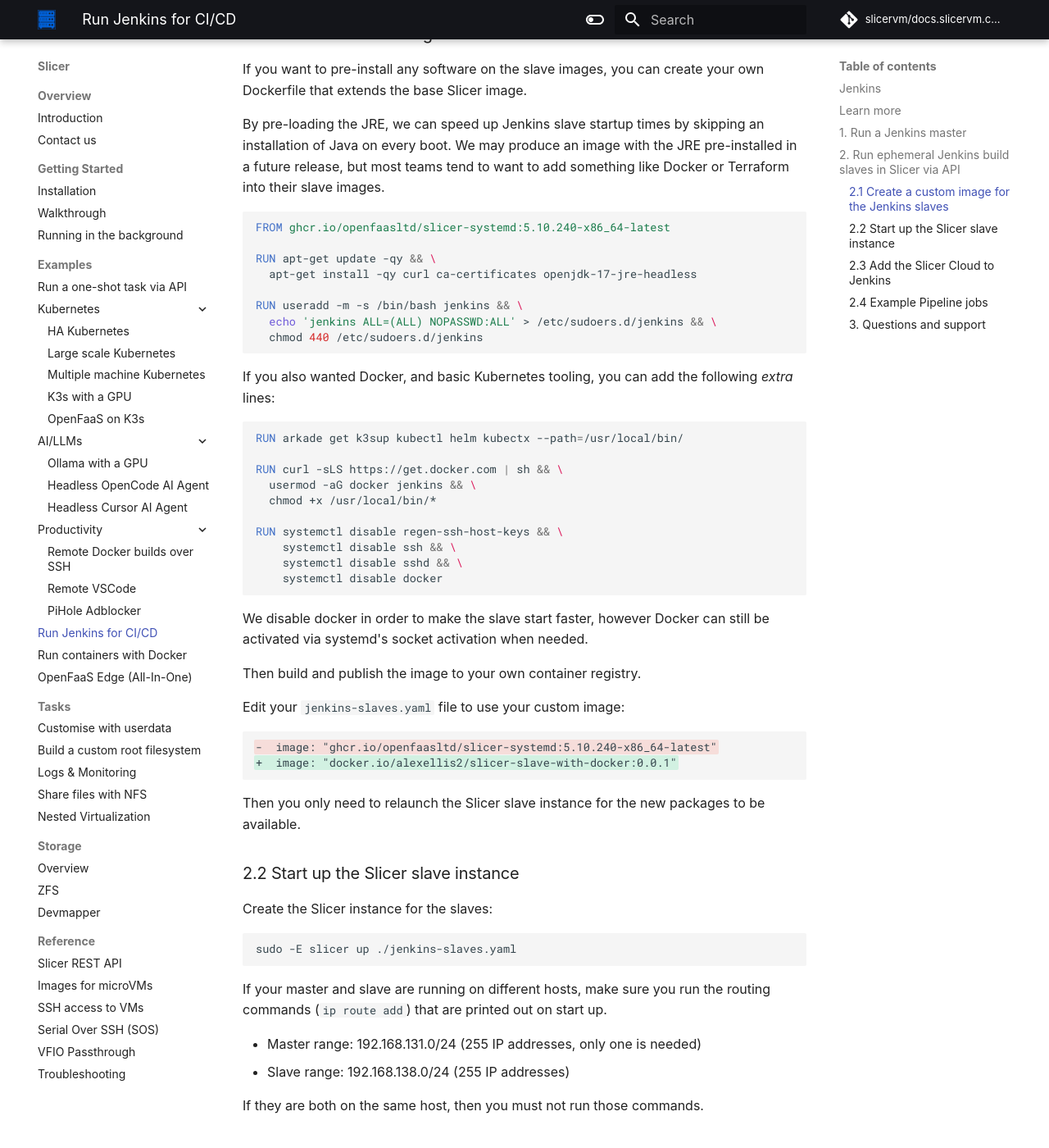
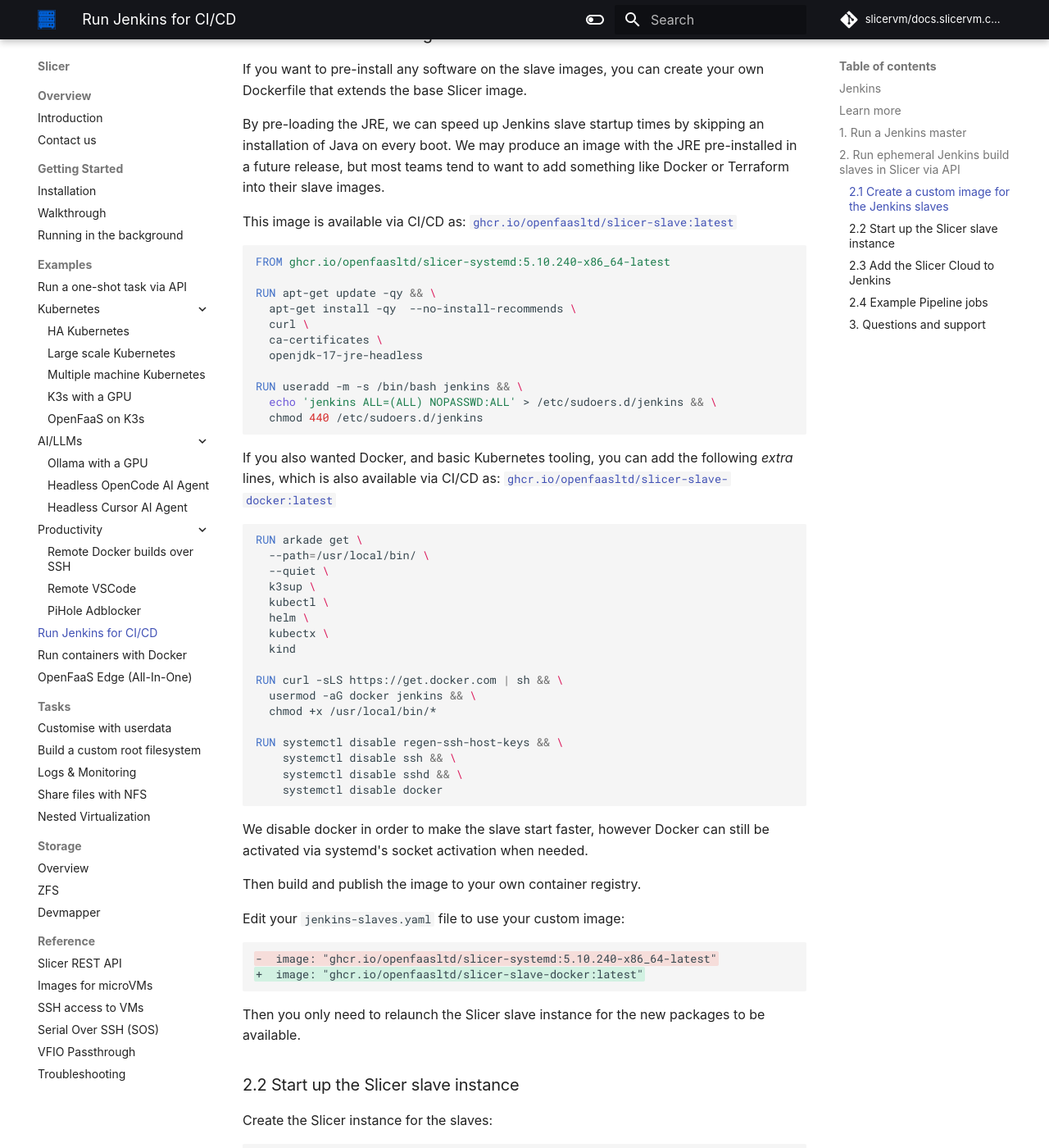
Before and after one commit to slicervm/docs.slicervm.com, an MkDocs documentation site: the page built from docs/examples/jenkins.md, in a window 1280 px wide and 1400 px high, scrolled down 7020 px. Shown: the whole window at 82% size. Built offline with MkDocs 1.6.1 and Material for MkDocs 9.7.7, drawn with Linux system fonts in a browser that asks for light colours; some web fonts are replaced; comment, search, counter and statistics services are not loaded.

Commit message:
Use published base image
Signed-off-by: Alex Ellis (OpenFaaS Ltd) <alexellis2@gmail.com>

````diff
--- a/docs/examples/jenkins.md
+++ b/docs/examples/jenkins.md
@@ -308,21 +308,33 @@
 
 By pre-loading the JRE, we can speed up Jenkins slave startup times by skipping an installation of Java on every boot. We may produce an image with the JRE pre-installed in a future release, but most teams tend to want to add something like Docker or Terraform into their slave images.
 
+This image is available via CI/CD as: [`ghcr.io/openfaasltd/slicer-slave:latest`](https://ghcr.io/openfaasltd/slicer-slave:latest)
+
 ```Dockerfile
 FROM ghcr.io/openfaasltd/slicer-systemd:5.10.240-x86_64-latest
 
 RUN apt-get update -qy && \
-  apt-get install -qy curl ca-certificates openjdk-17-jre-headless
+  apt-get install -qy  --no-install-recommends \
+  curl \
+  ca-certificates \
+  openjdk-17-jre-headless
 
 RUN useradd -m -s /bin/bash jenkins && \
   echo 'jenkins ALL=(ALL) NOPASSWD:ALL' > /etc/sudoers.d/jenkins && \
   chmod 440 /etc/sudoers.d/jenkins
 ```
 
-If you also wanted Docker, and basic Kubernetes tooling, you can add the following *extra* lines:
+If you also wanted Docker, and basic Kubernetes tooling, you can add the following *extra* lines, which is also available via CI/CD as: [`ghcr.io/openfaasltd/slicer-slave-docker:latest`](https://ghcr.io/openfaasltd/slicer-slave-docker:latest)
 
 ```Dockerfile
-RUN arkade get k3sup kubectl helm kubectx --path=/usr/local/bin/
+RUN arkade get \
+  --path=/usr/local/bin/ \
+  --quiet \
+  k3sup \
+  kubectl \
+  helm \
+  kubectx \
+  kind
 
 RUN curl -sLS https://get.docker.com | sh && \
   usermod -aG docker jenkins && \
@@ -332,6 +344,7 @@
     systemctl disable ssh && \
     systemctl disable sshd && \
     systemctl disable docker
+
 ```
 
 We disable docker in order to make the slave start faster, however Docker can still be activated via systemd's socket activation when needed.
@@ -342,7 +355,7 @@
 
 ```diff
 -  image: "ghcr.io/openfaasltd/slicer-systemd:5.10.240-x86_64-latest"
-+  image: "docker.io/alexellis2/slicer-slave-with-docker:0.0.1"
++  image: "ghcr.io/openfaasltd/slicer-slave-docker:latest"
 ```
 
 Then you only need to relaunch the Slicer slave instance for the new packages to be available.
````
